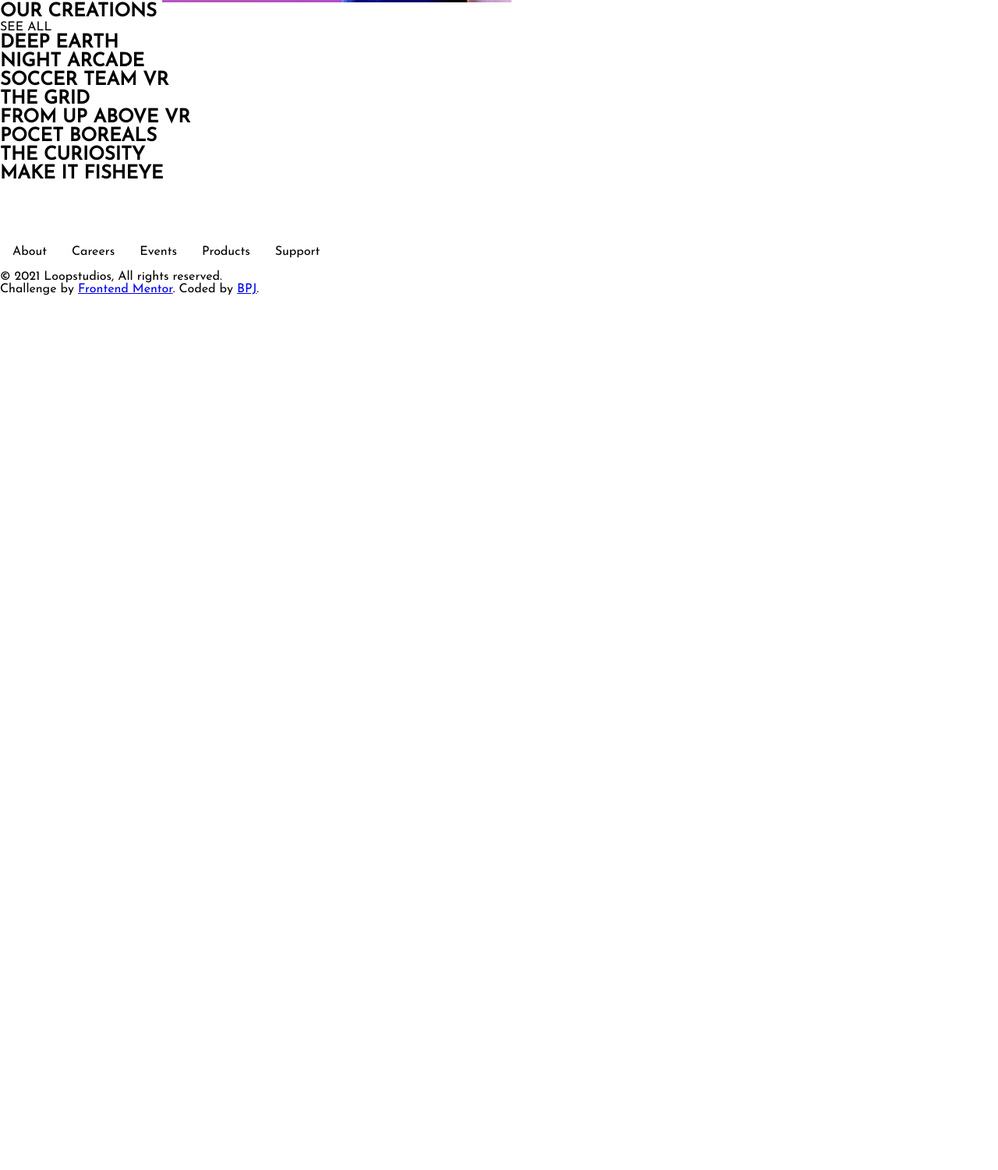
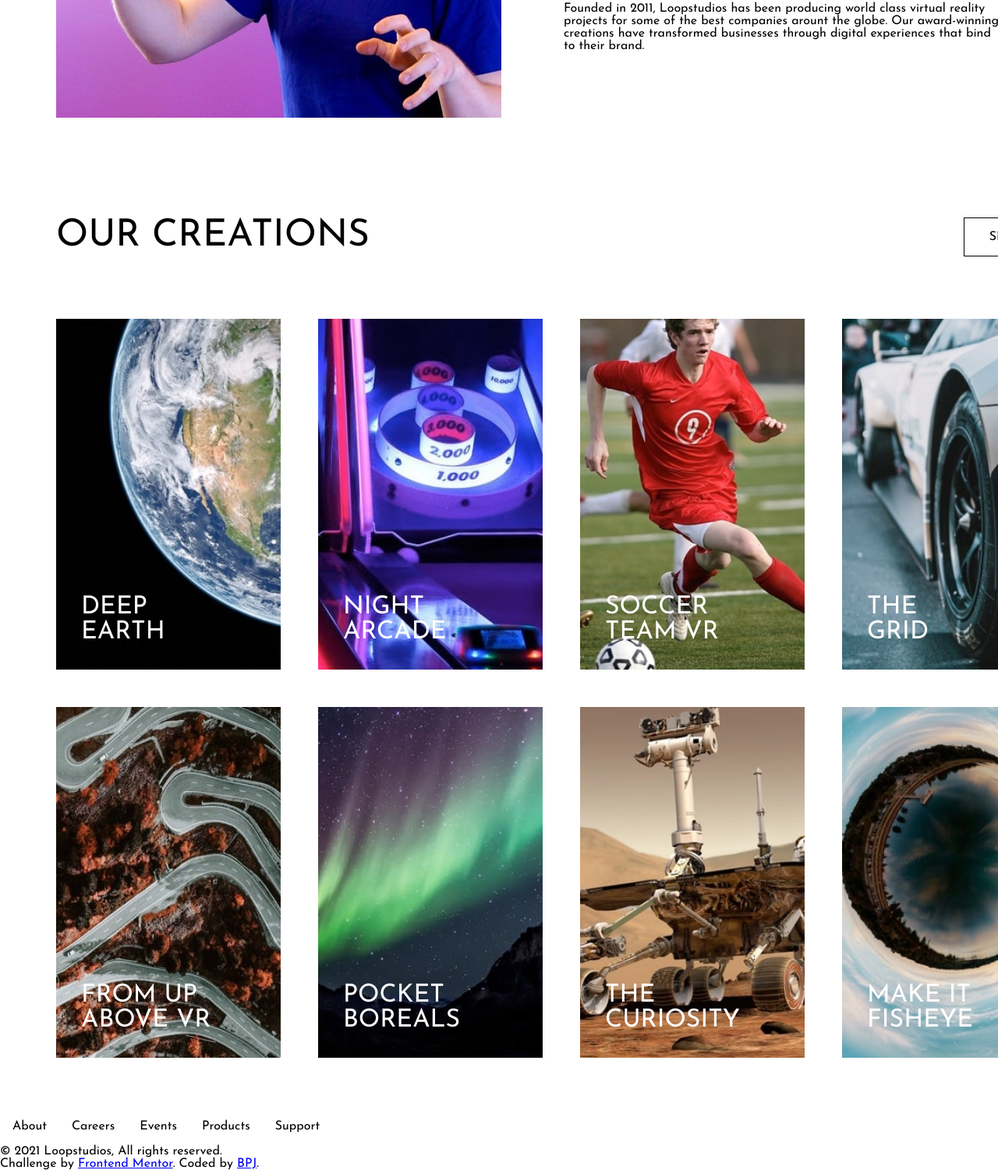
Before and after one commit to BenjaminBPJ/loopstudios, a plain HTML site: page index.html in a window 1280 px wide. Shown: the part 1103-2604 px from the top of the page at 78% size. Before the commit the page ends 1482 px from the top, so only its background shows below. Drawn offline with Linux system fonts and the light colour scheme.

Commit message:
css gallery

```diff
--- a/index.html
+++ b/index.html
@@ -10,11 +10,11 @@
 </head>
 
 <body>
-  <header>
+  <header class="main-header">
     <div class="bannier">
       <img src="images/logo.svg" alt="Loopstudios Logo's" class="logo">
       <nav class="nav nav-header">
-        <ul ul="ul ul-header">
+        <ul class="ul ul-header">
           <li>About</li>
           <li>Careers</li>
           <li>Events</li>
@@ -30,44 +30,54 @@
   <section class="leader">
     <img src="images/desktop/image-interactive.jpg" alt="Image interactive" class="image-interactive">
     <div class="leader-div">
-    <h2 class="leader-title">THE LEADER IN INTERACTIVE VR</h2>
-    <p>Founded in 2011, Loopstudios has been producing world class virtual reality projects for some of the best
-      companies arount the globe. Our award-winning creations have transformed businesses through digital experiences
-      that bind to their brand.</p>
+      <h2 class="leader-title">THE LEADER IN INTERACTIVE VR</h2>
+      <p>Founded in 2011, Loopstudios has been producing world class virtual reality projects for some of the best
+        companies arount the globe. Our award-winning creations have transformed businesses through digital experiences
+        that bind to their brand.</p>
     </div>
   </section>
-  <section>
-    <div>
-      <h2>OUR CREATIONS</h2>
-      <p>SEE ALL</p>
+  <section class="creations-div">
+    <header class="creations-header">
+      <h2 class="creations-title">OUR CREATIONS</h2>
+      <p class="see-all">SEE ALL</p>
+    </header>
+    <div class="gallery">
+      <article class="gallery-article deep">
+        <h2 class="gallery-title">DEEP <br>
+           EARTH</h2>
+      </article>
+      <article class="gallery-article night">
+        <h2 class="gallery-title">NIGHT <br>
+           ARCADE</h2>
+      </article>
+      <article class="gallery-article soccer">
+        <h2 class="gallery-title">SOCCER <br>
+           TEAM VR</h2>
+      </article>
+      <article class="gallery-article grid">
+        <h2 class="gallery-title">THE <br>
+           GRID</h2>
+      </article>
+      <article class="gallery-article from-above">
+        <h2 class="gallery-title">FROM UP <br>
+           ABOVE VR</h2>
+      </article>
+      <article class="gallery-article pocket">
+        <h2 class="gallery-title">POCKET <br>
+           BOREALS</h2>
+      </article>
+      <article class="gallery-article curiosity">
+        <h2 class="gallery-title">THE <br>
+           CURIOSITY</h2>
+      </article>
+      <article class="gallery-article fisheye">
+        <h2 class="gallery-title">MAKE IT <br>
+           FISHEYE</h2>
+      </article>
     </div>
-    <article>
-      <h2>DEEP EARTH</h2>
-    </article>
-    <article>
-      <h2>NIGHT ARCADE</h2>
-    </article>
-    <article>
-      <h2>SOCCER TEAM VR</h2>
-    </article>
-    <article>
-      <h2>THE GRID</h2>
-    </article>
-    <article>
-      <h2>FROM UP ABOVE VR</h2>
-    </article>
-    <article>
-      <h2>POCET BOREALS</h2>
-    </article>
-    <article>
-      <h2>THE CURIOSITY</h2>
-    </article>
-    <article>
-      <h2>MAKE IT FISHEYE</h2>
-    </article>
   </section>
   <footer>
-    <div>
+    <div class="logo-emotes">
       <img src="images/logo.svg" alt="Loopstudios Logo's" class="logo">
       <div class="emote-footer">
         <img src="images/icon-facebook.svg" alt="Facebook logo's">
--- a/style.css
+++ b/style.css
@@ -1,4 +1,4 @@
-/* parametres generaux */
+/* Parametres generaux */
 @font-face{
     font-family: 'alata';
     src:url('font/Alata-Regular.ttf');
@@ -25,10 +25,10 @@ body{
     margin: auto;
 }
 
-/* fin parametres generaux */
+/* Fin parametres generaux */
 
 /* Header */
-header{
+.main-header{
     color:white;
     background-image: url(images/desktop/image-hero.jpg);
     padding-bottom: 3rem;
@@ -64,17 +64,19 @@ h1{
     padding: 1.5rem;
     width: 55%;
 }
-/* Fin Header */
+/* Fin header */
 
-/* Section Leader */
+/* Section leader */
 .leader{
     display: flex;
     justify-content: center;
-    margin-top: 5rem;
+    width: 90%;
+    margin: auto;
+    margin-top: 8rem;
 }
 
 .image-interactive, .leader-div{
-    width: 40%;
+    width: 60%;
 }
 
 .image-interactive{
@@ -83,9 +85,9 @@ h1{
 
 .leader-div{
     background-color: white;
-    margin-top: 7rem;
-    margin-left: -8rem;
-    padding: 4rem;
+    margin-top: 10rem;
+    margin-left: -10rem;
+    padding: 5rem;
     z-index: 10;
 }
 
@@ -94,3 +96,95 @@ h1{
     font-size: 3rem;
     margin-bottom: 1rem;
 }
+/* Fin Section leader */
+
+/* Section creations */
+.creations-div{
+    width: 90%;
+    margin: auto;
+    margin-top: 8rem;
+}
+
+.creations-header{
+    display: flex;
+    justify-content: space-between;
+}
+
+.creations-title{
+    font-size: 3rem;
+    font-weight: lighter;
+}
+
+.see-all{
+    padding: 1rem 2rem;
+    border: black 1px solid;
+}
+
+.gallery{
+    margin-top: 5rem;
+    display: grid;
+    grid-template-columns: repeat(4, 1fr);
+    grid-gap: 3rem;
+}
+
+.gallery-article{
+    display: flex;
+    align-items: flex-end;
+    height: 450px;
+}
+
+.gallery-title{
+    color: white;
+    font-weight: lighter;
+    font-size: 2rem;
+    padding: 2rem;
+}
+
+.deep{
+    background-image: url(images/desktop/image-deep-earth.jpg);
+    background-position: center;
+    background-size: cover;
+}
+
+.night{
+    background-image: url(images/desktop/image-night-arcade.jpg);
+    background-position: center;
+    background-size: cover;
+}
+
+.soccer{
+    background-image: url(images/desktop/image-soccer-team.jpg);
+    background-position: center;
+    background-size: cover;
+}
+
+.grid{
+    background-image: url(images/desktop/image-grid.jpg);
+    background-position: center;
+    background-size: cover;
+}
+
+.from-above{
+    background-image: url(images/desktop/image-from-above.jpg);
+    background-position: center;
+    background-size: cover;
+}
+
+.pocket{
+    background-image: url(images/desktop/image-pocket-borealis.jpg);
+    background-position: center;
+    background-size: cover;
+}
+
+.curiosity{
+    background-image: url(images/desktop/image-curiosity.jpg);
+    background-position: center;
+    background-size: cover;
+}
+
+.fisheye{
+    background-image: url(images/desktop/image-fisheye.jpg);
+    background-position: center;
+    background-size: cover;
+}
+/* Fin Section creations */
```
